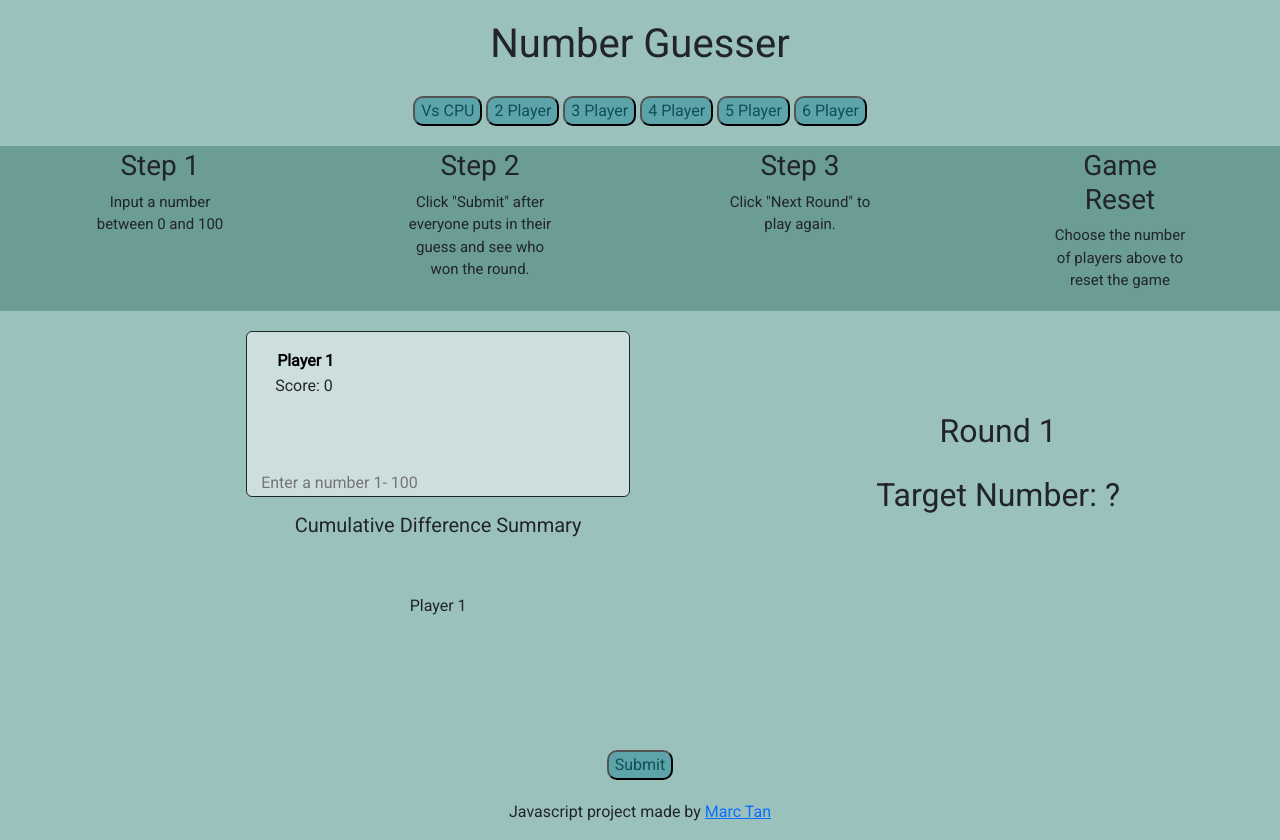
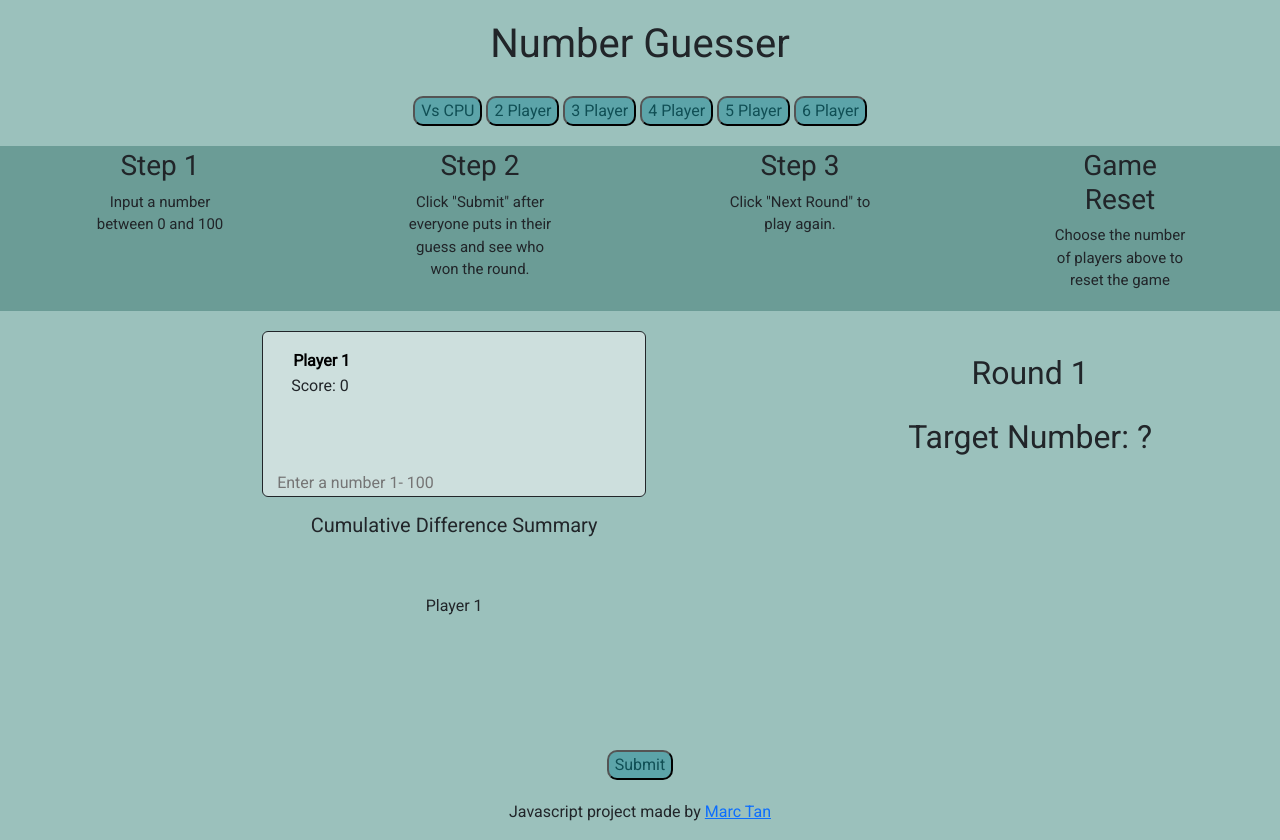
Before and after one commit to marctan13/js-final-project-tan, a plain HTML site: page index.html in a window 1280 px wide. Drawn offline with nearby package versions, Linux system fonts and the light colour scheme.

Commit message:
fixed layout

```diff
--- a/styles.css
+++ b/styles.css
@@ -28,8 +28,8 @@ body{
         display: flex;
         flex-direction: column;
         align-items: center;
-        margin-top: 3em;
-        margin-right: 5em;
+        margin-top: 3%;
+        margin-right: 10%;
         float: right;
         font-size: 32px;
 
```
